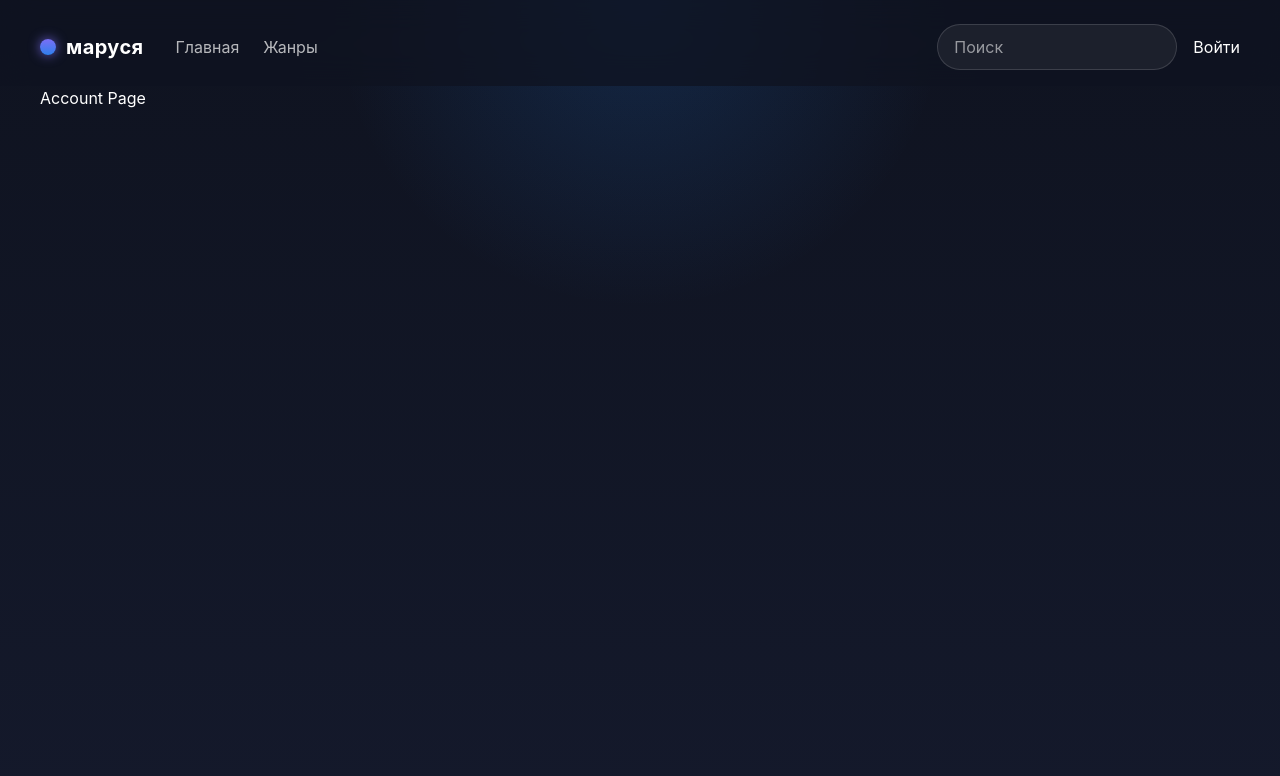
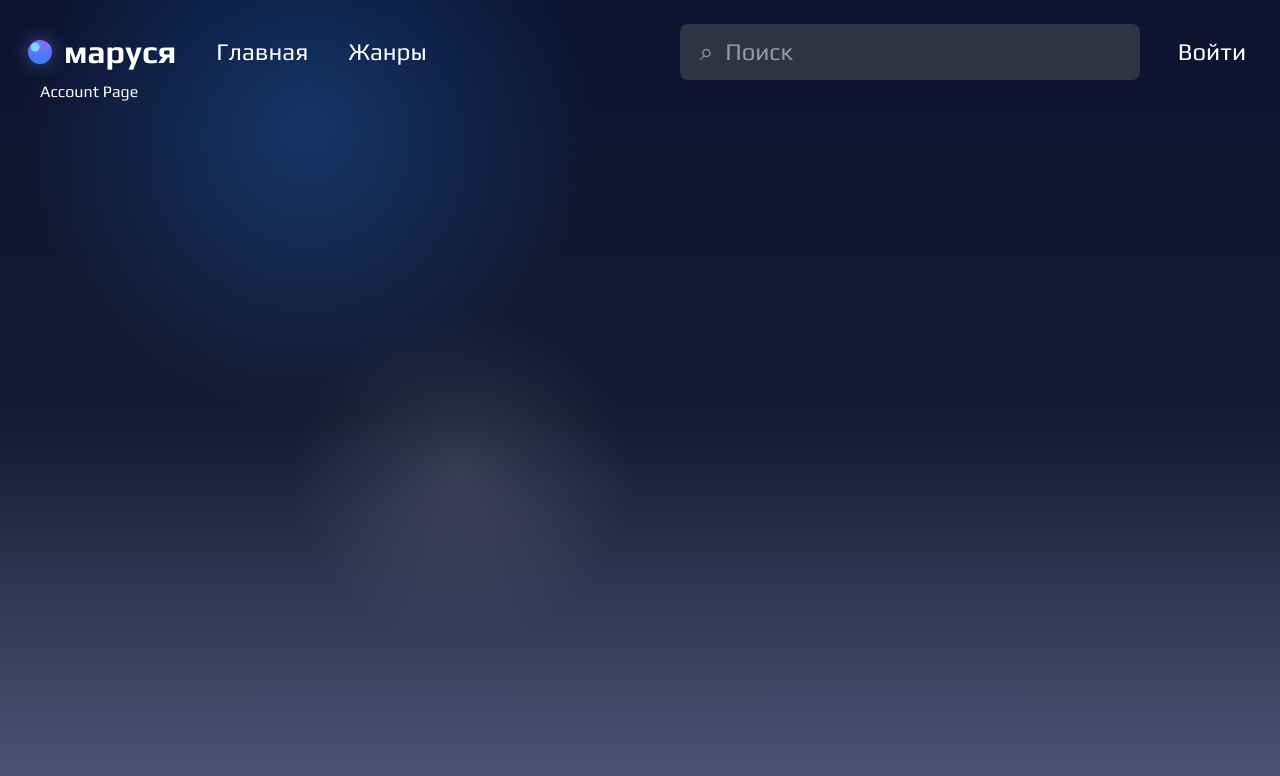
Before and after one commit to whitetigrunja95/VK-Marusya, a React (Vite) app: page /account in a window 1280 px wide. Shown: the top 776 px of the page. Built offline with nearby package versions, Linux system fonts and the light colour scheme.

Commit message:
style: подключен шрифт Play согласно макету

```diff
--- a/index.html
+++ b/index.html
@@ -5,6 +5,9 @@
     <link rel="icon" type="image/svg+xml" href="/vite.svg" />
     <meta name="viewport" content="width=device-width, initial-scale=1.0" />
     <title>react_project</title>
+    <link rel="preconnect" href="https://fonts.googleapis.com">
+    <link rel="preconnect" href="https://fonts.gstatic.com" crossorigin>
+    <link href="https://fonts.googleapis.com/css2?family=Play:wght@400;700&display=swap" rel="stylesheet">
   </head>
   <body>
     <div id="root"></div>
--- a/src/components/Header/Header.css
+++ b/src/components/Header/Header.css
@@ -1,98 +1,170 @@
 .header {
-  position: sticky;
-  top: 0;
+  position: relative;
   z-index: 10;
-  background: rgba(15, 19, 32, 0.75);
-  backdrop-filter: blur(16px);
 }
 
 .header__container {
-  width: min(100%, 1240px);
+  width: min(100%, 1264px);
   margin: 0 auto;
-  padding: 24px 20px 16px;
+  padding: 24px 20px 0;
   display: flex;
   align-items: center;
-  gap: 32px;
+  gap: 40px;
 }
 
 .header__logo {
   display: inline-flex;
   align-items: center;
-  gap: 10px;
+  gap: 12px;
   flex-shrink: 0;
 }
 
 .header__logo-dot {
-  width: 16px;
-  height: 16px;
+  width: 24px;
+  height: 24px;
   border-radius: 50%;
-  background: linear-gradient(180deg, #7b6ef6 0%, #2f80ed 100%);
-  box-shadow: 0 0 12px rgba(123, 110, 246, 0.8);
+  background:
+    radial-gradient(circle at 30% 30%, #72dbff 0%, #72dbff 18%, transparent 19%),
+    linear-gradient(180deg, #8b6cff 0%, #2f80ed 100%);
+  box-shadow: 0 0 18px rgba(102, 126, 234, 0.55);
 }
 
 .header__logo-text {
-  font-size: 20px;
+  color: #ffffff;
+  font-size: 32px;
+  line-height: 1;
   font-weight: 700;
-  letter-spacing: 0.02em;
+  letter-spacing: 0;
 }
 
 .header__nav {
   display: flex;
   align-items: center;
-  gap: 24px;
+  gap: 40px;
 }
 
 .header__link {
-  color: rgba(255, 255, 255, 0.7);
-  font-size: 16px;
-  transition: color 0.2s ease;
+  position: relative;
+  color: #ffffff;
+  font-size: 24px;
+  line-height: 1;
+  font-weight: 400;
+  transition: opacity 0.2s ease;
 }
 
-.header__link:hover,
-.header__link--active {
-  color: #ffffff;
+.header__link:hover {
+  opacity: 0.85;
+}
+
+.header__link--active::after {
+  content: "";
+  position: absolute;
+  left: 0;
+  bottom: -14px;
+  width: 100%;
+  height: 3px;
+  border-radius: 999px;
+  background: #dc5dfc;
 }
 
 .header__actions {
   margin-left: auto;
   display: flex;
   align-items: center;
-  gap: 16px;
+  gap: 32px;
 }
 
 .header__search {
-  min-width: 240px;
-  padding: 10px 16px;
-  border: 1px solid rgba(255, 255, 255, 0.14);
-  border-radius: 999px;
-  background: rgba(255, 255, 255, 0.06);
-  color: rgba(255, 255, 255, 0.55);
+  width: 655px;
+  height: 56px;
+  display: inline-flex;
+  align-items: center;
+  gap: 12px;
+  padding: 0 20px;
+  border: none;
+  border-radius: 8px;
+  background: rgba(57, 59, 72, 0.8);
+  color: rgba(255, 255, 255, 0.5);
   text-align: left;
 }
 
+.header__search-icon {
+  font-size: 24px;
+  line-height: 1;
+}
+
+.header__search-text {
+  font-size: 24px;
+  line-height: 1;
+  font-weight: 400;
+}
+
 .header__login {
-  padding: 10px 0;
   border: none;
   background: transparent;
   color: #ffffff;
+  font-size: 24px;
+  line-height: 1;
+  font-weight: 400;
+}
+
+@media (max-width: 1280px) {
+  .header__search {
+    width: 460px;
+  }
+}
+
+@media (max-width: 1024px) {
+  .header__container {
+    gap: 24px;
+  }
+
+  .header__logo-text {
+    font-size: 24px;
+  }
+
+  .header__link,
+  .header__login,
+  .header__search-text {
+    font-size: 18px;
+  }
+
+  .header__search {
+    width: 320px;
+    height: 48px;
+  }
+
+  .header__search-icon {
+    font-size: 18px;
+  }
 }
 
 @media (max-width: 768px) {
   .header__container {
+    padding: 18px 16px 0;
     gap: 16px;
-    padding: 18px 16px 12px;
   }
 
   .header__nav {
     display: none;
   }
 
+  .header__actions {
+    gap: 12px;
+  }
+
   .header__search {
-    min-width: 120px;
-    padding: 9px 14px;
+    width: 180px;
+    height: 42px;
+    padding: 0 14px;
+  }
+
+  .header__search-text,
+  .header__login {
+    font-size: 16px;
   }
 
   .header__logo-text {
-    font-size: 18px;
+    font-size: 20px;
   }
 }
--- a/src/components/Header/Header.tsx
+++ b/src/components/Header/Header.tsx
@@ -31,8 +31,9 @@ export const Header = () => {
         </nav>
 
         <div className="header__actions">
-          <button className="header__search" type="button">
-            Поиск
+          <button className="header__search" type="button" aria-label="Поиск">
+            <span className="header__search-icon">⌕</span>
+            <span className="header__search-text">Поиск</span>
           </button>
 
           <button className="header__login" type="button">
--- a/src/components/HeroMovie/HeroMovie.css
+++ b/src/components/HeroMovie/HeroMovie.css
@@ -1,60 +1,64 @@
 .hero-movie {
-  padding-top: 32px;
+  padding-top: 52px;
 }
 
 .hero-movie__content {
   display: grid;
-  grid-template-columns: minmax(420px, 1fr) 520px;
-  align-items: center;
-  gap: 32px;
-  min-height: 420px;
+  grid-template-columns: minmax(0, 1fr) 680px;
+  align-items: start;
+  gap: 40px;
+  min-height: 520px;
 }
 
 .hero-movie__info {
-  max-width: 560px;
+  max-width: 600px;
+  padding-top: 78px;
 }
 
 .hero-movie__meta {
   display: flex;
   align-items: center;
   gap: 16px;
-  margin-bottom: 18px;
+  margin-bottom: 24px;
 }
 
 .hero-movie__rating {
   display: inline-flex;
   align-items: center;
   justify-content: center;
-  min-width: 52px;
-  height: 30px;
+  min-width: 72px;
+  height: 32px;
   padding: 0 12px;
   border-radius: 16px;
   background: #308e21;
   color: #ffffff;
-  font-size: 16px;
+  font-size: 18px;
+  line-height: 1;
   font-weight: 700;
 }
 
 .hero-movie__meta-text {
   color: rgba(255, 255, 255, 0.7);
-  font-size: 16px;
+  font-size: 24px;
+  line-height: 1;
   font-weight: 400;
 }
 
 .hero-movie__title {
-  margin: 0 0 16px;
+  max-width: 580px;
+  margin: 0 0 24px;
   color: #ffffff;
-  font-size: 48px;
-  line-height: 1.08;
+  font-size: 64px;
+  line-height: 1.02;
   font-weight: 700;
 }
 
 .hero-movie__description {
-  max-width: 470px;
-  margin: 0 0 32px;
+  max-width: 560px;
+  margin: 0 0 60px;
   color: rgba(255, 255, 255, 0.7);
-  font-size: 20px;
-  line-height: 1.6;
+  font-size: 32px;
+  line-height: 1.28;
 }
 
 .hero-movie__actions {
@@ -95,11 +99,13 @@
 }
 
 .hero-movie__button--primary {
+  min-width: 155px;
   background: #67a5eb;
   color: #ffffff;
 }
 
 .hero-movie__button--secondary {
+  min-width: 170px;
   background: rgba(57, 59, 72, 0.75);
   color: #ffffff;
 }
@@ -133,11 +139,11 @@
 
 .hero-movie__poster {
   width: 100%;
-  max-width: 520px;
+  max-width: 680px;
   justify-self: end;
   overflow: hidden;
-  border-radius: 18px;
-  aspect-ratio: 16 / 10.5;
+  border-radius: 16px;
+  aspect-ratio: 680 / 552;
   background: rgba(255, 255, 255, 0.08);
 }
 
@@ -147,10 +153,37 @@
   object-fit: cover;
 }
 
+@media (max-width: 1280px) {
+  .hero-movie__content {
+    grid-template-columns: minmax(0, 1fr) 560px;
+  }
+
+  .hero-movie__info {
+    padding-top: 36px;
+  }
+
+  .hero-movie__title {
+    font-size: 52px;
+  }
+
+  .hero-movie__description {
+    font-size: 24px;
+  }
+
+  .hero-movie__meta-text {
+    font-size: 18px;
+  }
+}
+
 @media (max-width: 1100px) {
   .hero-movie__content {
     grid-template-columns: 1fr;
     gap: 28px;
+  }
+
+  .hero-movie__info {
+    max-width: 100%;
+    padding-top: 0;
   }
 
   .hero-movie__poster {
@@ -161,13 +194,13 @@
 
 @media (max-width: 768px) {
   .hero-movie {
-    padding-top: 20px;
+    padding-top: 24px;
   }
 
   .hero-movie__meta {
     gap: 10px;
     flex-wrap: wrap;
-    margin-bottom: 12px;
+    margin-bottom: 16px;
   }
 
   .hero-movie__meta-text {
@@ -175,15 +208,15 @@
   }
 
   .hero-movie__rating {
-    min-width: 44px;
+    min-width: 56px;
     height: 26px;
     font-size: 14px;
   }
 
   .hero-movie__title {
     font-size: 32px;
-    line-height: 1.12;
-    margin-bottom: 12px;
+    line-height: 1.08;
+    margin-bottom: 16px;
   }
 
   .hero-movie__description {
@@ -197,15 +230,14 @@
   }
 
   .hero-movie__button {
-  height: 48px;
-  padding: 0 18px;
-  font-size: 16px;
-  line-height: 1;
-}
+    height: 48px;
+    padding: 0 18px;
+    font-size: 16px;
+    line-height: 1;
+  }
 
   .hero-movie__icon-button {
     width: 48px;
     height: 48px;
   }
-
 }
--- a/src/components/HeroMovie/HeroMovie.tsx
+++ b/src/components/HeroMovie/HeroMovie.tsx
@@ -121,7 +121,7 @@ export const HeroMovie = ({
                 <div className="hero-movie__info">
                     <div className="hero-movie__meta">
                         <span className="hero-movie__rating">
-              {typeof rating === "number" ? rating.toFixed(1) : "—"}
+                            ★ {typeof rating === "number" ? rating.toFixed(1) : "—"}
                         </span>
 
                         <span className="hero-movie__meta-text">
@@ -129,7 +129,7 @@ export const HeroMovie = ({
                         </span>
 
                         <span className="hero-movie__meta-text">
-              {movie.genres?.[0] ?? "жанр неизвестен"}
+                            {movie.genres?.[0]?.toLowerCase() ?? "жанр неизвестен"}
                         </span>
 
                         <span className="hero-movie__meta-text">
--- a/src/components/TopMovies/TopMovies.css
+++ b/src/components/TopMovies/TopMovies.css
@@ -1,51 +1,59 @@
 .top-movies {
-  margin-top: 64px;
+  margin-top: 76px;
+  padding-bottom: 84px;
 }
 
 .top-movies__title {
-  margin: 0 0 28px;
+  margin: 0 0 60px;
   color: #ffffff;
-  font-size: 40px;
-  line-height: 1.1;
+  font-size: 64px;
+  line-height: 1;
   font-weight: 700;
+}
+
+.top-movies__message {
+  margin: 0;
+  color: rgba(255, 255, 255, 0.72);
+  font-size: 18px;
 }
 
 .top-movies__grid {
   display: grid;
-  grid-template-columns: repeat(5, 224px);
-  gap: 40px 24px;
+  grid-template-columns: repeat(5, minmax(0, 224px));
+  gap: 64px 40px;
 }
 
 @media (max-width: 1280px) {
+  .top-movies__title {
+    font-size: 48px;
+    margin-bottom: 40px;
+  }
+
   .top-movies__grid {
-    grid-template-columns: repeat(4, 224px);
+    grid-template-columns: repeat(4, minmax(0, 224px));
+    gap: 40px 24px;
   }
 }
 
 @media (max-width: 1024px) {
   .top-movies__grid {
-    grid-template-columns: repeat(3, 224px);
+    grid-template-columns: repeat(3, minmax(0, 224px));
   }
 }
 
 @media (max-width: 768px) {
   .top-movies {
     margin-top: 48px;
+    padding-bottom: 48px;
   }
 
   .top-movies__title {
-    margin-bottom: 20px;
+    margin-bottom: 24px;
     font-size: 28px;
   }
 
   .top-movies__grid {
-    grid-template-columns: repeat(2, 160px);
+    grid-template-columns: repeat(2, minmax(0, 160px));
     gap: 24px 16px;
   }
-
-  .top-movies__message {
-  margin: 0;
-  color: rgba(255, 255, 255, 0.72);
-  font-size: 18px;
 }
-}
--- a/src/styles/global.css
+++ b/src/styles/global.css
@@ -5,7 +5,7 @@
 }
 
 html {
-  font-family: Inter, system-ui, -apple-system, BlinkMacSystemFont, "Segoe UI", sans-serif;
+  font-family: "Play" , system-ui, -apple-system, BlinkMacSystemFont, "Segoe UI", sans-serif;
   line-height: 1.5;
   font-weight: 400;
   color: #ffffff;
@@ -21,8 +21,9 @@ body {
   min-width: 320px;
   min-height: 100vh;
   background:
-    radial-gradient(circle at top, rgba(39, 135, 245, 0.18), transparent 30%),
-    linear-gradient(180deg, #0f1320 0%, #14192b 100%);
+    radial-gradient(circle at 24% 16%, rgba(39, 135, 245, 0.28), transparent 24%),
+    radial-gradient(circle at 36% 60%, rgba(255, 255, 255, 0.12), transparent 18%),
+    linear-gradient(180deg, #0b1330 0%, #151a30 52%, #52557a 100%);
 }
 
 a {
```
Lines whose indentation alone changed are shown as unchanged.
